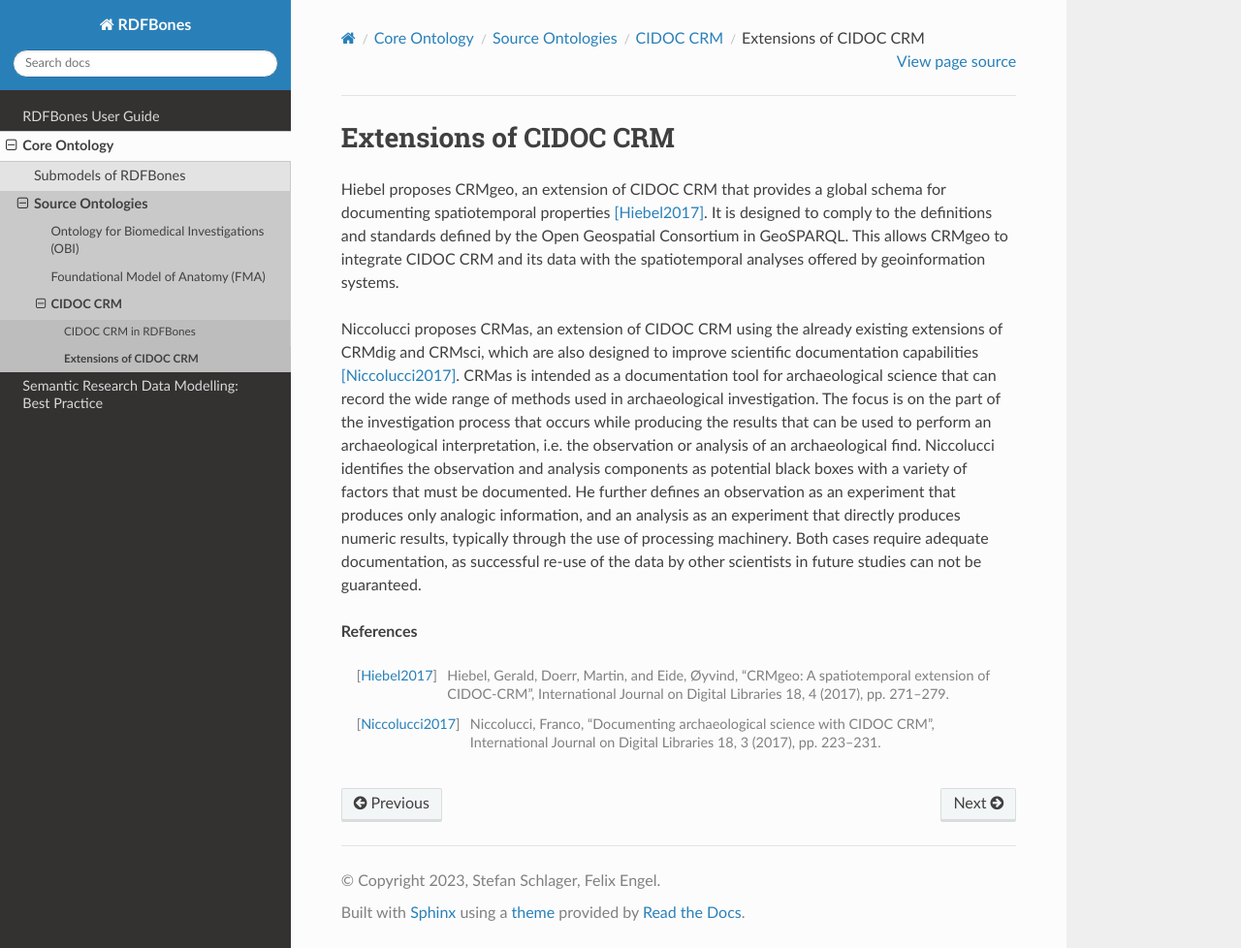
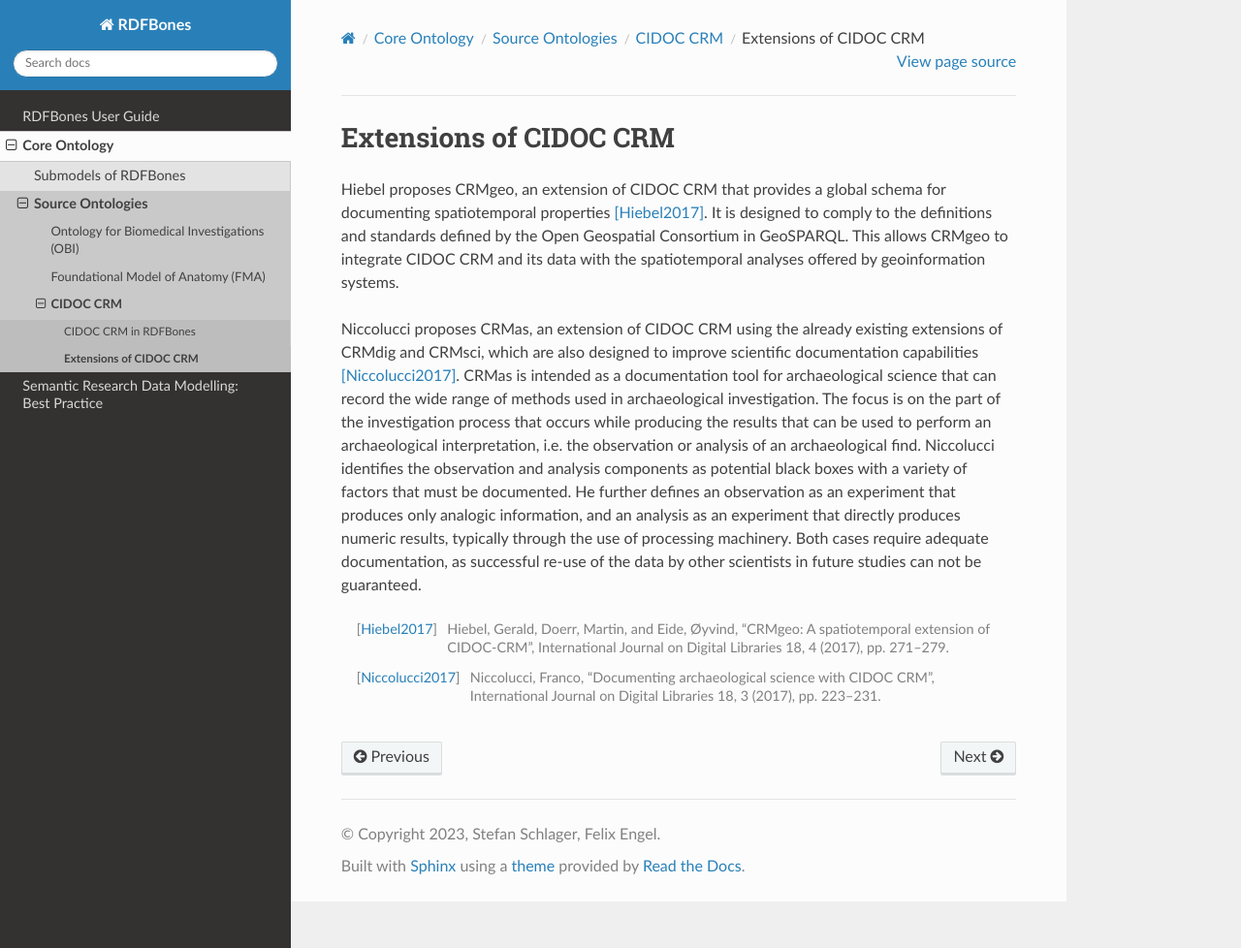
Before and after one commit to RDFBones/RDFBones-O, a Sphinx documentation site: the page built from docs/core/ontologies/cidoc-crm/cidoc-crm_extensions.rst, in a window 1280 px wide and 978 px high. Shown: the whole window at 97% size. Built offline with Sphinx 7.4.7 and the Read the Docs theme 2.0.0, drawn with Linux system fonts in a browser that asks for light colours.

Commit message:
Removed 'Reference' headers to prevent them from appearing in the PDF output.

```diff
--- a/docs/core/ontologies/cidoc-crm/cidoc-crm_extensions.rst
+++ b/docs/core/ontologies/cidoc-crm/cidoc-crm_extensions.rst
@@ -7,8 +7,6 @@ Hiebel proposes CRMgeo, an extension of CIDOC CRM that provides a global schema
 
 Niccolucci proposes CRMas, an extension of CIDOC CRM using the already existing extensions of CRMdig and CRMsci, which are also designed to improve scientific documentation capabilities [Niccolucci2017]_. CRMas is intended as a documentation tool for archaeological science that can record the wide range of methods used in archaeological investigation. The focus is on the part of the investigation process that occurs while producing the results that can be used to perform an archaeological interpretation, i.e. the observation or analysis of an archaeological find. Niccolucci identifies the observation and analysis components as potential black boxes with a variety of factors that must be documented. He further defines an observation as an experiment that produces only analogic information, and an analysis as an experiment that directly produces numeric results, typically through the use of processing machinery. Both cases require adequate documentation, as successful re-use of the data by other scientists in future studies can not be guaranteed.
 
-**References**
-
 .. [Hiebel2017] Hiebel, Gerald, Doerr, Martin, and Eide, Øyvind, "CRMgeo: A spatiotemporal extension of CIDOC-CRM", International Journal on Digital Libraries 18, 4 (2017), pp. 271--279.
 
 .. [Niccolucci2017] Niccolucci, Franco, "Documenting archaeological science with CIDOC CRM", International Journal on Digital Libraries 18, 3 (2017), pp. 223--231.
--- a/docs/core/ontologies/cidoc-crm/cidoc-crm_rdfbones.rst
+++ b/docs/core/ontologies/cidoc-crm/cidoc-crm_rdfbones.rst
@@ -82,8 +82,6 @@ As a consequence, ‘curation activity’ (class cidoc:E87) can be modelled as a
 
 The above figure shows how the classes of the RDFBones subset of the CIDOC CRM are integrated with the OBI subset as a consequence of the discussions above.
 
-**References**
-
 .. [1] https://www.researchspace.org/; last accessed on 25 August 2020.
 
 .. [2] https://kleiolab.wordpress.com/geovistory/; last accessed on 25 August 2020.
--- a/docs/core/ontologies/fma/fma_main.rst
+++ b/docs/core/ontologies/fma/fma_main.rst
@@ -25,8 +25,6 @@ Further important attributes for partonomy are the attributes 'constitutional pa
 
 RDFBones uses classes from the FMA to represent skeletal elements featured in osteological investigations. Studies involving osteological research data can make recourse to the rich semantic information of the FMA in order to analyse skeletal elements within their anatomical context.
 
-**References**
-
 .. [MejinoJr2003] Mejino Jr, José LV, Agoncillo, Augusto V, Rickard, Kurt L, and Rosse, Cornelius, "Representing complexity in part-whole relationships within the foundational model of anatomy", in AMIA Annual Symposium Proceedings vol. 2003, (2003), pp. 450.
 
 .. [Rosse2003] Rosse, Cornelius and Mejino, José L.V., "A reference ontology for biomedical informatics: the Foundational Model of Anatomy", Journal of Biomedical Informatics 36, 6 (2003), pp. 478--500.
--- a/docs/core/ontologies/obi/obi_main.rst
+++ b/docs/core/ontologies/obi/obi_main.rst
@@ -22,8 +22,6 @@ Continuants, according to OBO, are either dependent or independent. ‘Independe
 
 Dependent continuants are further classified into two groups, depending whether they depend on a specific entity or not. ‘Specifically dependent continuants’ can be ‘qualities’ of certain objects like material, colour etc. Another type of ‘specifically dependent continuants’ is ‘realizable entities’. These can describe 'functions' of objects, e. g. if a ruler is used as a measuring device or as a straight guide, or 'roles' that individuals and objects can fulfill in the course of an investigation, e. g. as experimental subject or as analyst. 'Generically dependent objects' are mostly individuals of the subclasses of class 'information content entity'. This comprises all kinds of information about other entities. Especially relevant for RDFBones are the classes 'data item' and 'data set', the latter being a collection of instances of the former. Also, the concept of 'centrally registered identifiers' is used in various contexts, e. g. to describe individual skeletons in a series, pseudonyms in a blinded study or archaeological features from which skeletal material derives.
 
-**References**
-
 .. [Bandrowski2016] Bandrowski, Anita, Brinkman, Ryan, Brochhausen, Mathias, Brush, Matthew H, Bug, Bill, Chibucos, Marcus C, Clancy, Kevin, Courto…, "The Ontology for Biomedical Investigations", PLoS ONE 11, 4 (2016), pp. e0154556.
 
 .. [Brinkman2010] Brinkman, Ryan R, Courtot, Mélanie, Derom, Dirk, Fostel, Jennifer M, He, Yongqun, Lord, Phillip, Malone, James, Parkinson, H…, "Modeling biomedical experimental processes with OBI", Journal of Biomedical Semantics 1, Suppl 1 (2010), pp. S7--S7.
```
Also changed, not shown: docs/core/ontologies/cidoc-crm/cidoc-crm_main.rst (+0 -2 lines).
